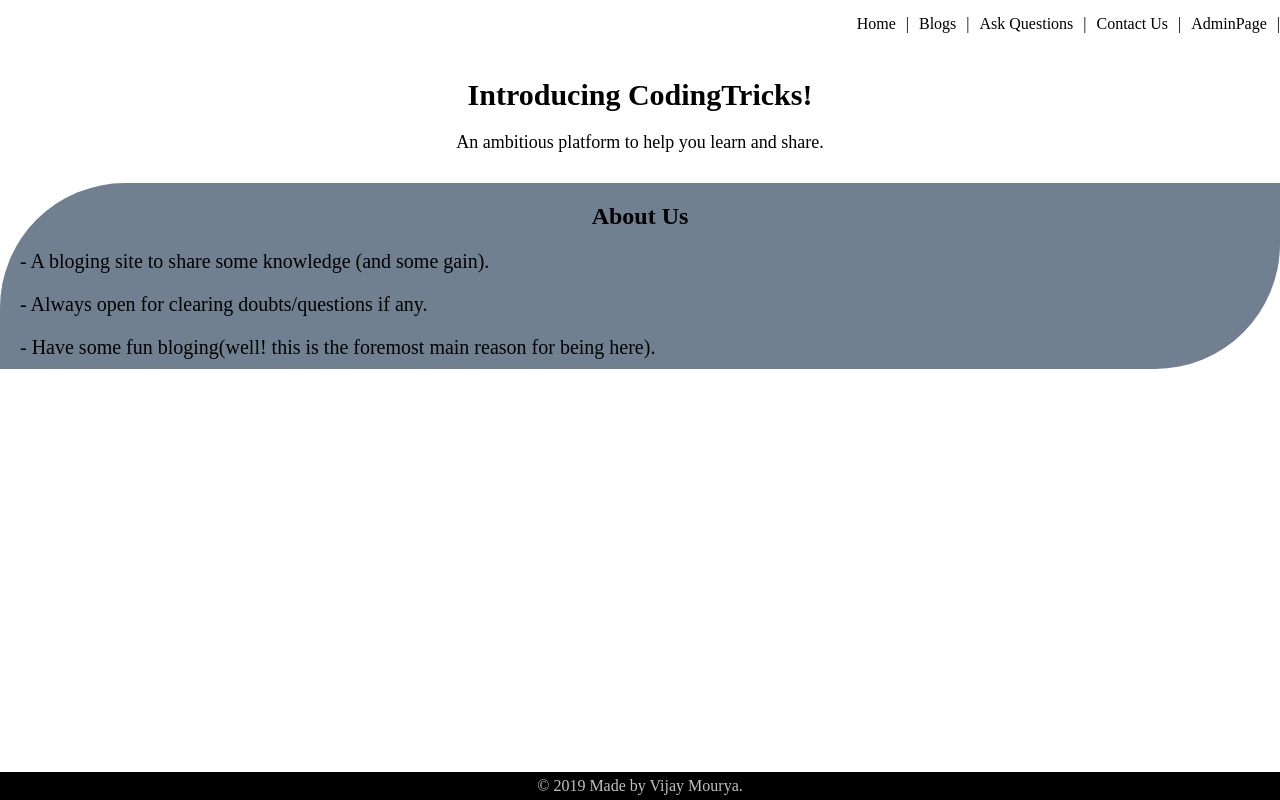
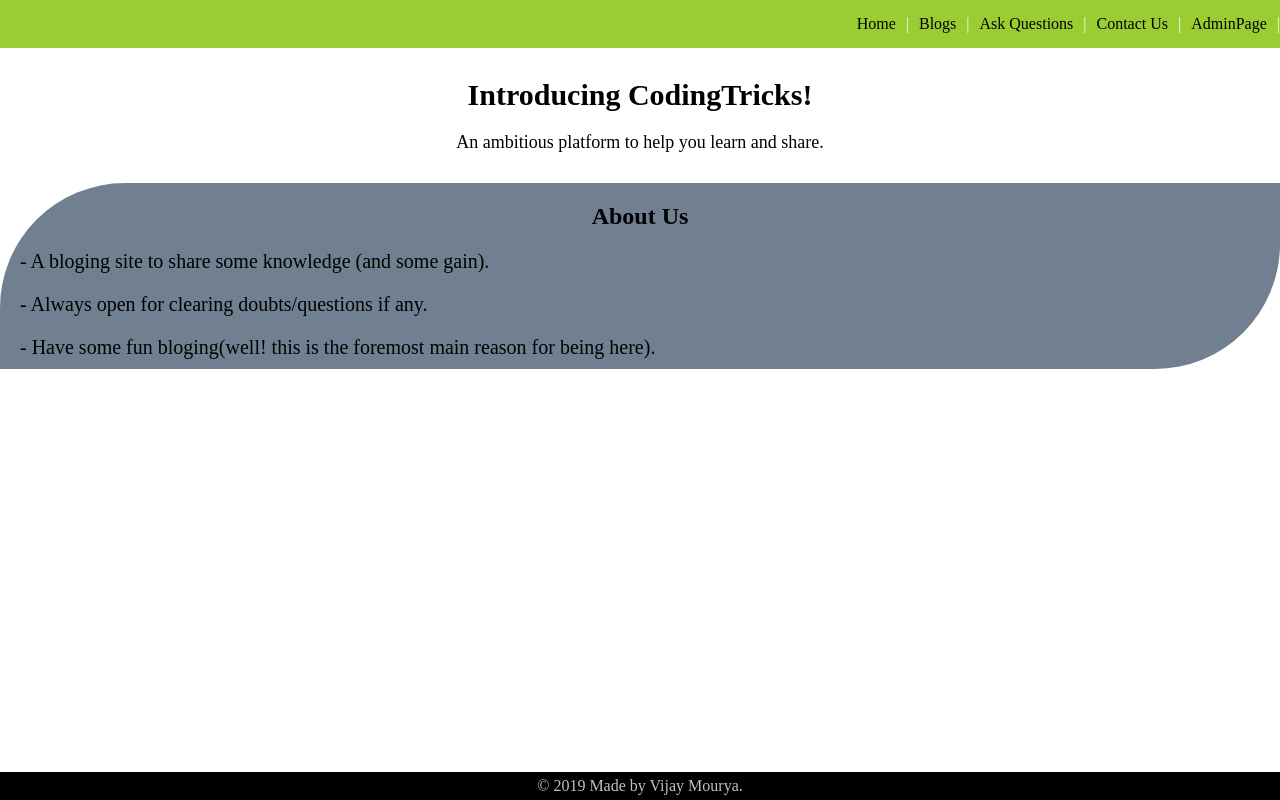
Before and after one commit to VJ28/CodingTricks, a React app: page / in a window 1280 px wide. Built offline with nearby package versions, Linux system fonts and the light colour scheme; the HTML template or start-up script is replaced by a standard one.

Commit message:
updated css

```diff
--- a/src/styles/nav-bar.scss
+++ b/src/styles/nav-bar.scss
@@ -67,6 +67,9 @@ a{
         clear: both;
     }
     #nav-bar {
+        overflow: auto;
+        background-color: yellowgreen;
+        color: cornsilk;
         .header-bar{
             float: left;
             .app_title{
```
